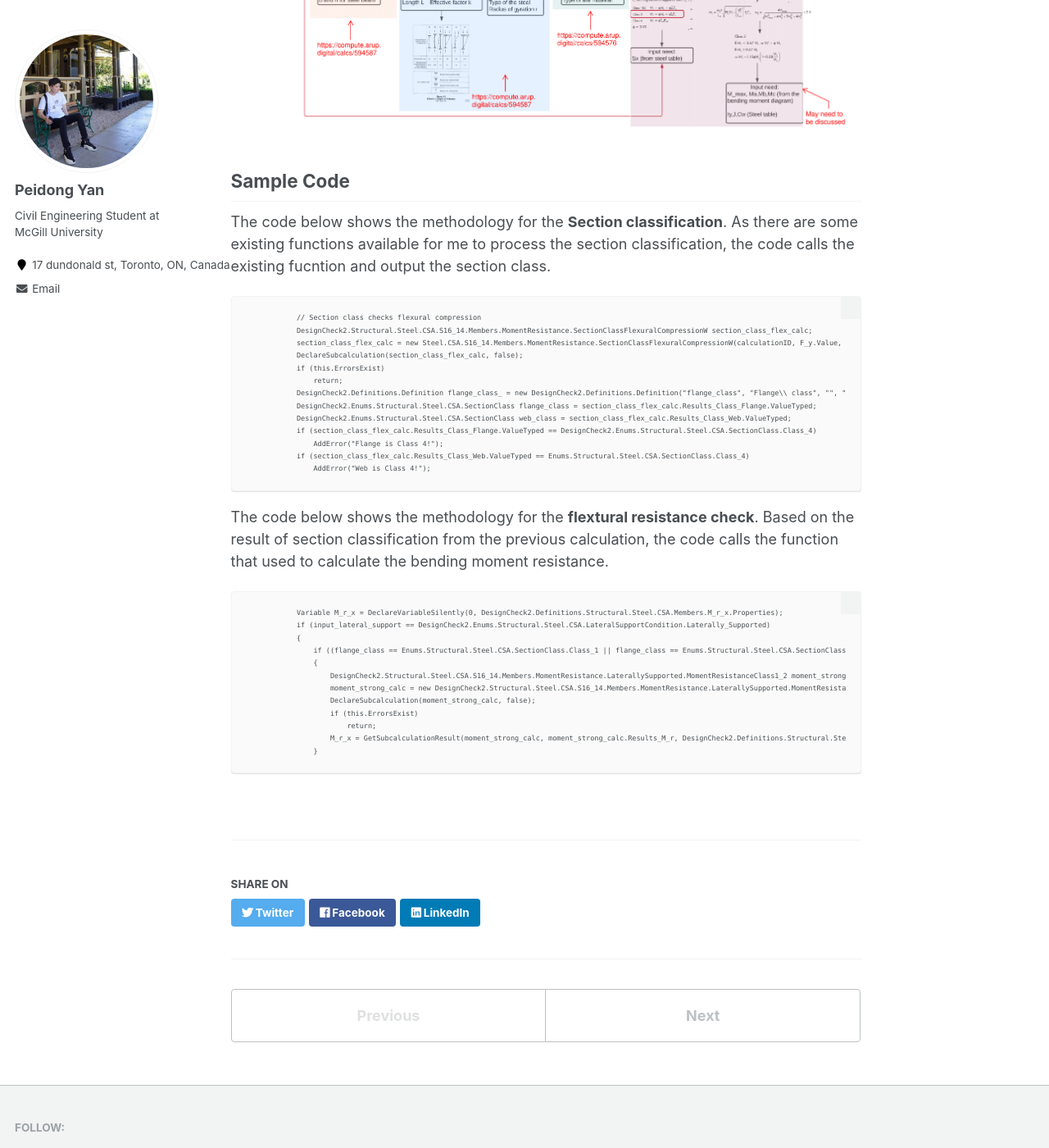
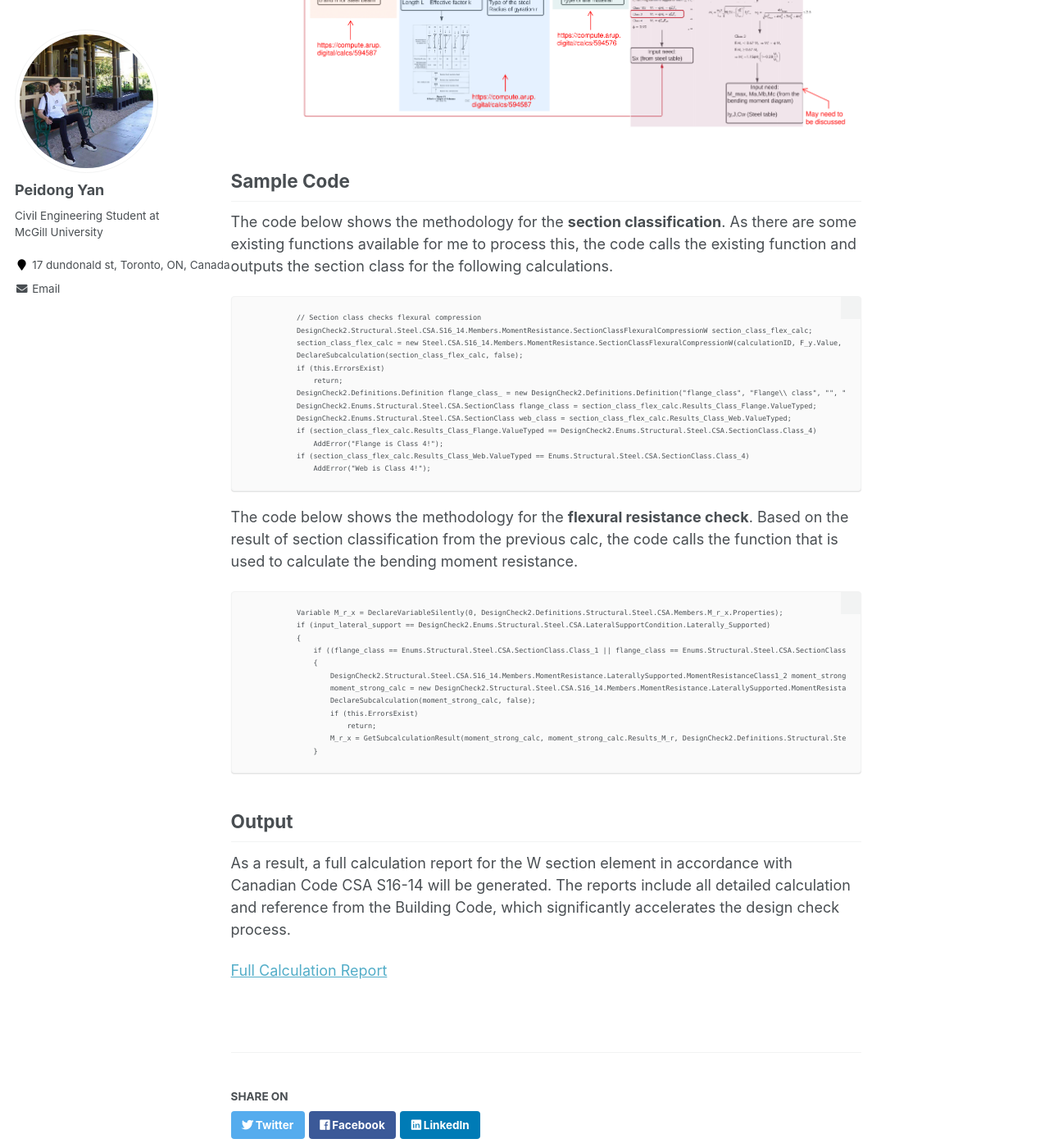
Before and after one commit to LorenYan98/LY.github.io, a Jekyll site: the page built from _portfolio/portfolio-1.md, in a window 1280 px wide and 1400 px high, scrolled down 2151 px. Shown: the whole window at 82% size. Built offline with Jekyll 4.4.1, drawn with Linux system fonts in a browser that asks for light colours; some of the changed text lies outside the part shown.

Commit message:
Update portfolio-1.md

````diff
--- a/_portfolio/portfolio-1.md
+++ b/_portfolio/portfolio-1.md
@@ -40,7 +40,7 @@ The code reads through user's input and select proper check based on it.
 
 Sample Code
 ---
-The code below shows the methodology for the **Section classification**. As there are some existing functions available for me to process the section classification, the code calls the existing fucntion and output the section class.
+The code below shows the methodology for the **section classification**. As there are some existing functions available for me to process this, the code calls the existing function and outputs the section class for the following calculations.
 ```
             // Section class checks flexural compression
             DesignCheck2.Structural.Steel.CSA.S16_14.Members.MomentResistance.SectionClassFlexuralCompressionW section_class_flex_calc;
@@ -56,7 +56,7 @@ The code below shows the methodology for the **Section classification**. As ther
             if (section_class_flex_calc.Results_Class_Web.ValueTyped == Enums.Structural.Steel.CSA.SectionClass.Class_4)
                 AddError("Web is Class 4!");
 ```
-The code below shows the methodology for the **flextural resistance check**. Based on the result of section classification from the previous calculation, the code calls the function that used to calculate the bending moment resistance.
+The code below shows the methodology for the **flexural resistance check**. Based on the result of section classification from the previous calc, the code calls the function that is used to calculate the bending moment resistance.
 ```
             Variable M_r_x = DeclareVariableSilently(0, DesignCheck2.Definitions.Structural.Steel.CSA.Members.M_r_x.Properties);
             if (input_lateral_support == DesignCheck2.Enums.Structural.Steel.CSA.LateralSupportCondition.Laterally_Supported)
@@ -71,3 +71,9 @@ The code below shows the methodology for the **flextural resistance check**. Bas
                     M_r_x = GetSubcalculationResult(moment_strong_calc, moment_strong_calc.Results_M_r, DesignCheck2.Definitions.Structural.Steel.CSA.Members.M_r_x.Properties);
                 }
 ```
+
+Output
+---
+As a result, a full calculation report for the W section element in accordance with Canadian Code CSA S16-14 will be generated. The reports include all detailed calculation and reference from the Building Code, which significantly accelerates the design check process.
+
+[Full Calculation Report](https://lorenyan98.github.io/LY.github.io/files/DesignCheck2.Structural.CombinedBeamChecks.pdf)
````
Also changed, not shown: other parts of _portfolio/portfolio-1.md (+1 -1 lines).
